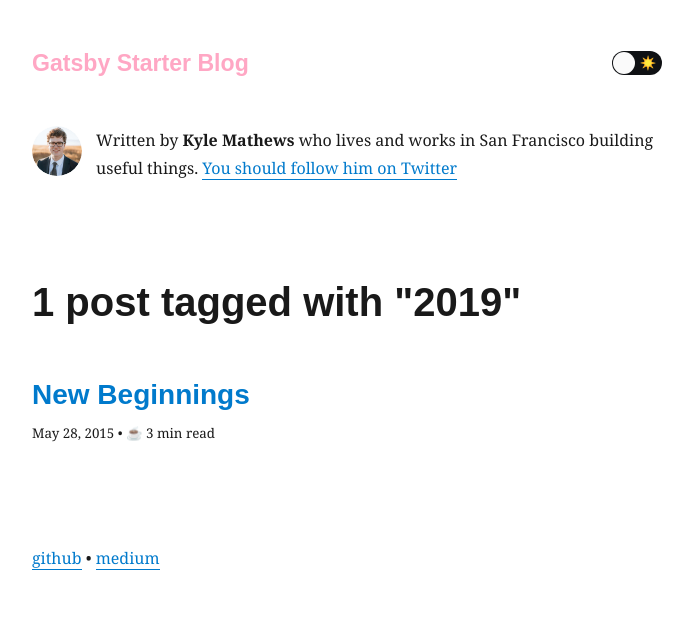
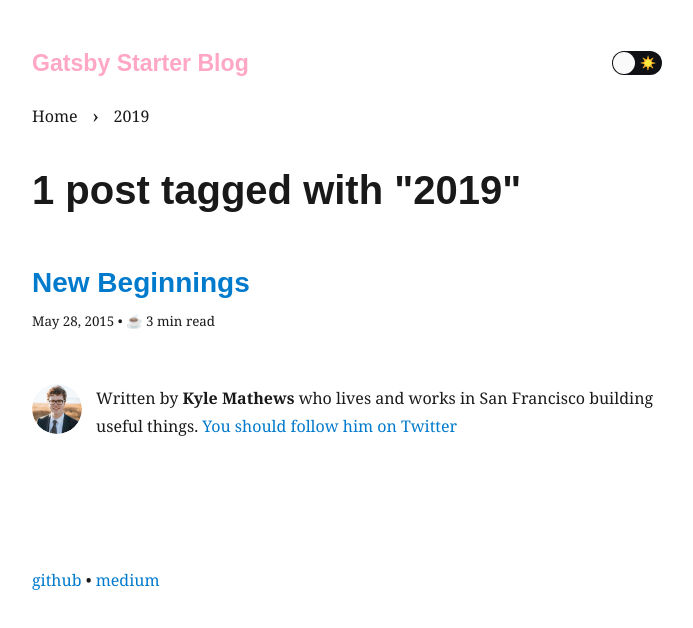
Before and after one commit to thundermiracle/gatsby-simple-blog, a Gatsby site: page /tags/2019/ in a window 1280 px wide. Shown: the whole page, without its empty margins (293-986 px from the left). Built offline with nearby package versions, Linux system fonts and the light colour scheme; Gatsby itself is replaced by a stand-in of ours; some packages are replaced by stand-ins of ours.

Commit message:
add breadcrumbs (#7)

```diff
--- /dev/null
+++ b/src/components/Breadcrumbs/Breadcrumbs.css
@@ -0,0 +1,68 @@
+.breadcrumbs {
+  --cssuiBreadcrumbsTextColor: var(--breadcrumbsTextColor, '#000000');
+  --cssuiBreadcrumbsTextColorActive: var(--breadcrumbsTextColorActive, '#ffffff');
+  --cssuiBreadcrumbsDivider: var(--breadcrumbsDivider, '›');
+  --cssuiBreadcrumbsDividerColor: var(--breadcrumbsDividerColor, inherit);
+  --cssuiBreadcrumbsDividerSize: var(--breadcrumbsDividerSize, 16px);
+  --cssuiBreadcrumbsIndent: var(--breadcrumbsIndent, 8px);
+
+  padding-left: 0;
+  margin-top: 0;
+  margin-bottom: 0;
+  list-style: none;
+
+  display: flex;
+  flex-wrap: wrap;
+}
+
+.breadcrumbs-ul {
+  margin-left: 0;
+}
+
+.breadcrumbs-item {
+  display: inline-block;
+  position: relative;
+  height: calc(var(--cssuiBreadcrumbsDividerSize) + var(--cssuiBreadcrumbsIndent));
+
+  padding-right: calc(var(--cssuiBreadcrumbsDividerSize) + var(--cssuiBreadcrumbsIndent));
+  margin-right: var(--cssuiBreadcrumbsIndent);
+  margin-bottom: 0;
+
+  color: var(--cssuiBreadcrumbsTextColor);
+}
+
+.breadcrumbs-item:hover {
+  text-decoration: underline;
+}
+
+.breadcrumbs-item:after {
+  content: var(--cssuiBreadcrumbsDivider);
+  width: var(--cssuiBreadcrumbsDividerSize);
+  height: var(--cssuiBreadcrumbsDividerSize);
+
+  line-height: 1;
+  text-align: center;
+
+  font-size: var(--cssuiBreadcrumbsDividerSize);
+  color: var(--cssuiBreadcrumbsDividerColor);
+
+  position: absolute;
+  top: 50%;
+  right: 0;
+  transform: translateY(-50%);
+}
+
+.breadcrumbs-item_active {
+  margin-right: 0;
+  padding-right: 0;
+  color: var(--cssuiBreadcrumbsTextColorActive);
+}
+
+.breadcrumbs-item_active:after {
+  display: none;
+}
+
+.breadcrumbs-element {
+  color: inherit;
+  text-decoration: none;
+}
--- /dev/null
+++ b/src/components/Breadcrumbs/Breadcrumbs.js
@@ -0,0 +1,62 @@
+import './Breadcrumbs.css';
+
+import React from 'react';
+import PropTypes from 'prop-types';
+import { Link } from 'gatsby';
+
+function Breadcrumbs({ data, showTop, ...restProps }) {
+  if (data == null) {
+    return null;
+  }
+
+  let topBCli;
+  if (showTop) {
+    topBCli = (
+      <li className="breadcrumbs-item">
+        <Link to="/" className="breadcrumbs-element">
+          Home
+        </Link>
+      </li>
+    );
+  }
+
+  return (
+    <ul className="breadcrumbs breadcrumbs-ul" {...restProps}>
+      {topBCli}
+      {data.map(({ text, url }) => {
+        if (url != null) {
+          return (
+            <li className="breadcrumbs-item">
+              <Link to={url} className="breadcrumbs-element">
+                {text}
+              </Link>
+            </li>
+          );
+        } else {
+          return (
+            <li className="breadcrumbs-item_active">
+              <span className="breadcrumbs-element">{text}</span>
+            </li>
+          );
+        }
+      })}
+    </ul>
+  );
+}
+
+Breadcrumbs.propTypes = {
+  data: PropTypes.arrayOf(
+    PropTypes.shape({
+      text: PropTypes.string.isRequired,
+      url: PropTypes.string,
+    }),
+  ),
+  showTop: PropTypes.bool,
+};
+
+Breadcrumbs.defaultProps = {
+  data: null,
+  showTop: false,
+};
+
+export default Breadcrumbs;
--- /dev/null
+++ b/src/components/Breadcrumbs/index.js
@@ -0,0 +1 @@
+export { default } from './Breadcrumbs';
--- a/src/components/Layout/Layout.js
+++ b/src/components/Layout/Layout.js
@@ -3,10 +3,11 @@ import React from 'react';
 import Header from './Header';
 import ReadModeToggle from './ReadModeToggle';
 import Footer from './Footer';
+import Breadcrumbs from '../Breadcrumbs';
 
 import { rhythm } from '../../utils/typography';
 
-function Layout({ children, location, title }) {
+function Layout({ children, location, title, breadcrumbs }) {
   return (
     <div
       style={{
@@ -35,6 +36,7 @@ function Layout({ children, location, title }) {
           <Header location={location} title={title} />
           <ReadModeToggle />
         </header>
+        <Breadcrumbs data={breadcrumbs} showTop={true} style={{ marginTop: '-1.5rem' }} />
         {children}
         <Footer />
       </div>
--- a/src/components/Tag/Tag.css
+++ b/src/components/Tag/Tag.css
@@ -20,7 +20,7 @@
   line-height: 30px;
   padding: 0 1em 0 0.75em;
   background-color: var(--tag-bg, #3498db);
-  border-radius: 0 3px 3px 0;
+  border-radius: 0 5px 5px 0;
   color: var(--tag-color, #fff);
   font-size: 13px;
   text-decoration: none;
--- a/src/templates/blog-post.js
+++ b/src/templates/blog-post.js
@@ -21,7 +21,11 @@ class BlogPostTemplate extends React.Component {
     }
 
     return (
-      <Layout location={this.props.location} title={siteTitle}>
+      <Layout
+        location={this.props.location}
+        title={siteTitle}
+        breadcrumbs={[{ text: post.frontmatter.title }]}
+      >
         <SEO
           title={post.frontmatter.title}
           description={post.frontmatter.description || post.excerpt}
--- a/src/templates/tag-page.js
+++ b/src/templates/tag-page.js
@@ -16,10 +16,7 @@ const TagPageTemplate = ({ pageContext, data }) => {
   const tagHeader = `${totalCount} post${totalCount === 1 ? '' : 's'} tagged with "${tag}"`;
 
   return (
-    <Layout location="location" title={siteTitle}>
-      <aside>
-        <Bio />
-      </aside>
+    <Layout location="location" title={siteTitle} breadcrumbs={[{ text: tag }]}>
       <SEO title={tagHeader} description={tagHeader} />
       <h1>{tagHeader}</h1>
       <main>
@@ -37,6 +34,9 @@ const TagPageTemplate = ({ pageContext, data }) => {
         })}
       </main>
       <div style={{ marginTop: 50 }} />
+      <aside>
+        <Bio />
+      </aside>
     </Layout>
   );
 };
--- a/src/utils/global.css
+++ b/src/utils/global.css
@@ -1,6 +1,7 @@
 body {
   --pink: rgb(255, 167, 196);
   background-color: var(--bg);
+  --breadcrumbsDividerSize: 20px;
 }
 
 body.light {
@@ -14,6 +15,8 @@ body.light {
   --inlineCode-text: #1a1a1a;
   --tag-bg: #f7a046;
   --tag-color: #ffffff;
+  --breadcrumbsTextColor: #a1c4e9;
+  --breadcrumbsTextColorActive: #888888;
 }
 
 body.dark {
@@ -29,6 +32,12 @@ body.dark {
   --inlineCode-text: #e6e6e6;
   --tag-bg: rgb(143, 91, 35);
   --tag-color: #dddddd;
+  --breadcrumbsTextColor: #d1c4e9;
+  --breadcrumbsTextColorActive: #eeeeee;
+}
+
+a {
+  box-shadow: none;
 }
 
 /*
@@ -196,3 +205,7 @@ pre[data-line] {
   float: left;
   min-width: 100%;
 }
+
+h1 {
+  margin-top: 1.5rem;
+}
```
